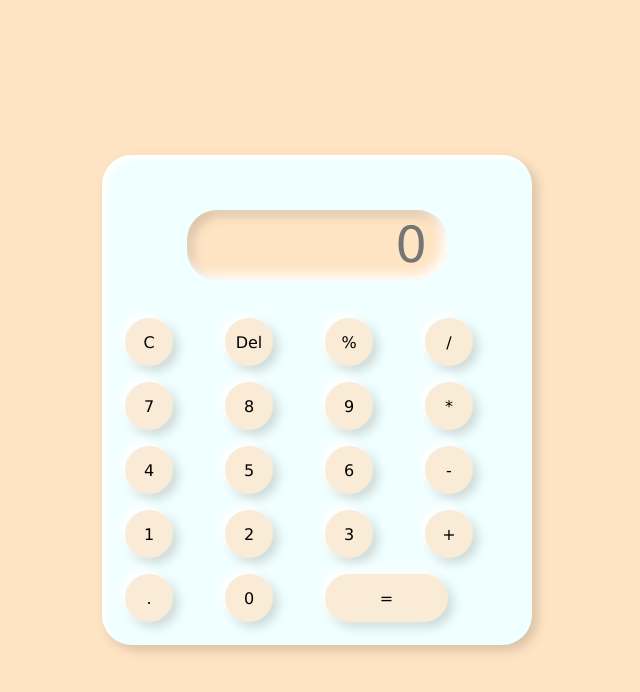
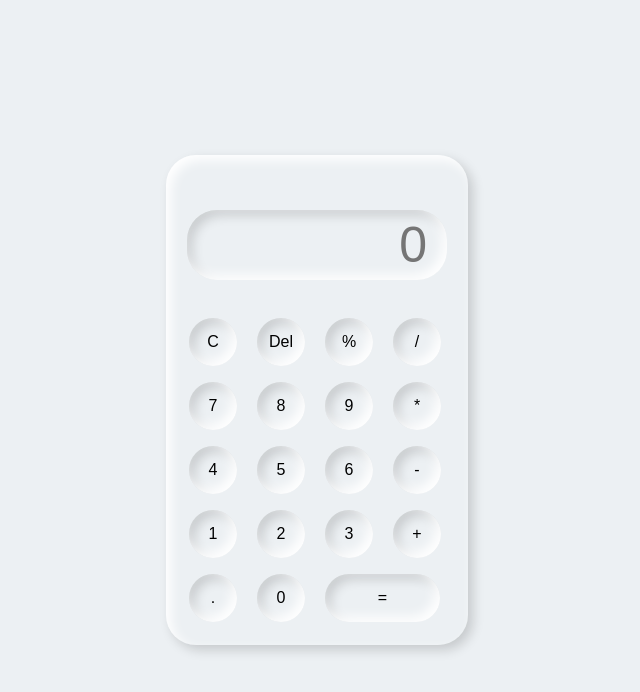
Before and after one commit to Piyasa17/CALCULATOR, a plain HTML site: page index.html in a window 1280 px wide. Shown: the whole page, without its empty margins (323-963 px from the left). Drawn offline with Linux system fonts and the light colour scheme.

Commit message:
Update s.css

```diff
--- a/s.css
+++ b/s.css
@@ -2,38 +2,36 @@
     margin: 0;
     padding: 0;
     box-sizing: border-box;
-    background-color:bisque;
-    font-family: 'Lucida Sans', 'Lucida Sans Regular', 'Lucida Grande', 'Lucida Sans Unicode', Geneva, Verdana, sans-serif;
+    background-color: #ecf0f3;
+    font-family: sans-serif;
     outline: none;
 }
-
 .container{
     height: 100vh;
     display: flex;
     justify-content: center;
     align-items: center;
 }
-
 .calculator{
-    background-color: azure;
+    background-color: #ecf0f3;
     padding: 15px;
     border-radius: 30px;
-    box-shadow: inset 5px 5px 5px #ffffff,
-                      5px 5px 12px rgba(0,0,0,.16);
+    box-shadow: inset  5px 5px 12px #ffffff,
+                       5px 5px 12px rgba(0,0,0,.16);
     display: grid;
-    grid-template-columns: repeat(4,100px);
+    grid-template-columns: repeat(4,68px);
 }
 
 input{
     grid-column: span 4;
     height: 70px;
     width: 260px;
-    background-color: bisque;
+    background-color: #ecf0f3;
     box-shadow: inset -5px -5px 12px #ffffff,
                 inset 5px 5px 12px rgba(0,0,0,.16);
-    border:none;
+    border: none;
     border-radius: 30px;
-    color: grey;
+    color: rgb(70,70,70);
     font-size: 50px;
     text-align: end;
     margin: auto;
@@ -41,23 +39,21 @@ input{
     margin-bottom: 30px;
     padding: 20px;
 }
-
 button{
     height: 48px;
     width: 48px;
-    background-color: antiquewhite;
-    box-shadow: -5px -5px 12px #ffffffff,
-                5px 5px 12px rgba(0,0,0,.16);
+    background-color: #ecf0f3;
+    box-shadow: inset -5px -5px 12px #ffffff,
+                inset 5px 5px 12px rgba(0,0,0,.16);
     border: none;
-    border-radius: 50%;
+    border-radius: 50px;
     margin: 8px;
-    font-size: 16px
+    font-size: 16px;
 }
-
 .equal{
-    width: 123px;
+    width: 115px;
     border-radius: 40px;
-    background-color: antiquewhite;
-    box-shadow: -5px -5px 12px #ffffffff,
-                5px 5px 12px rgba(0,0,0,.16);
+    background-color: #ecf0f3;
+    box-shadow: inset -5px -5px 12px #ffffff,
+                inset 5px 5px 12px rgba(0,0,0,.16);
 }
```
